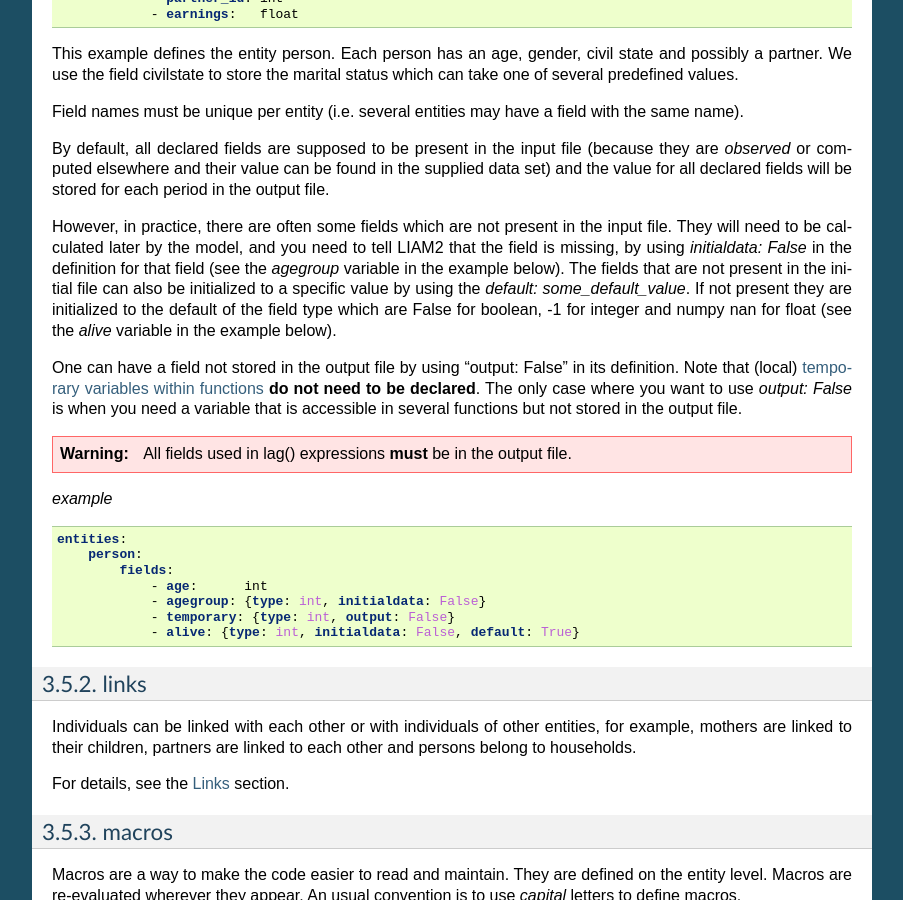
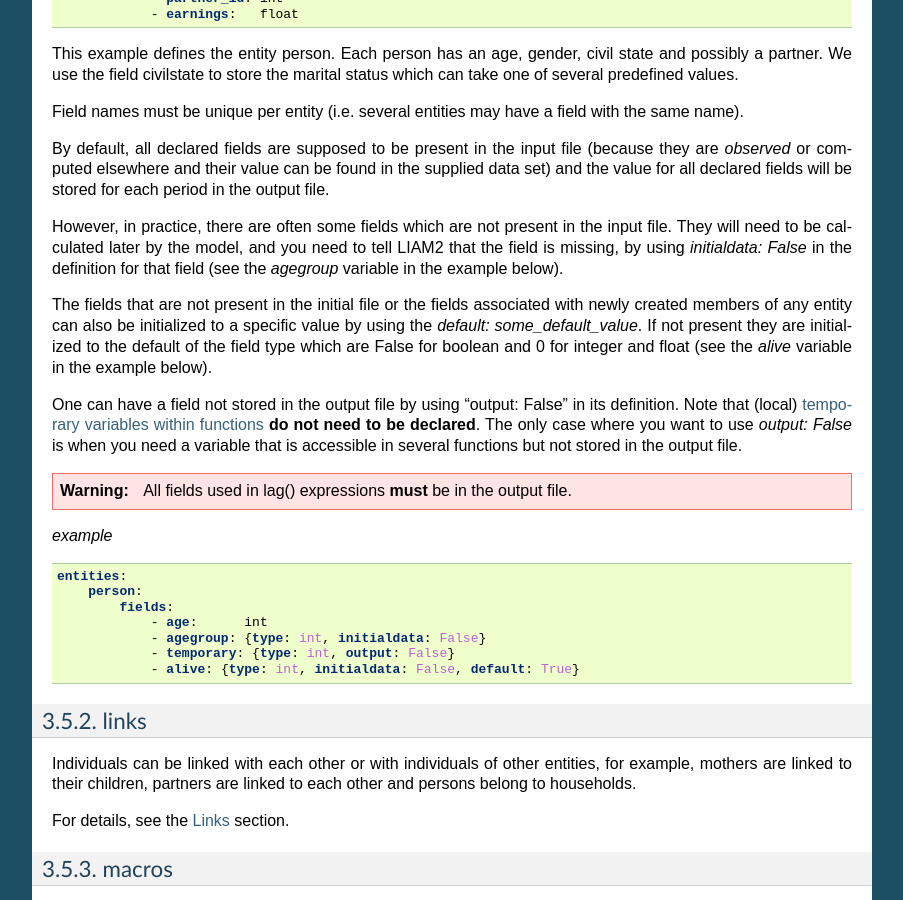
Before and after one commit to liam2/liam2, a Sphinx documentation site: the page built from doc/usersguide/source/model.rst, in a window 1280 px wide and 900 px high, scrolled down 3119 px. Shown: the whole window, without its empty margins (198-1101 px from the left). Built offline with Sphinx 7.4.7, drawn with Linux system fonts in a browser that asks for light colours.

Commit message:
Fix model.rst Move changes to versions_0_11.rst.inc

```diff
--- a/doc/usersguide/source/changes/version_0_10_5.rst.inc
+++ /dev/null
@@ -1,4 +0,0 @@
-New features
-------------
-
-* A default value can be assigned to fields that are not present in the initial data.
--- a/doc/usersguide/source/changes/version_0_11.rst.inc
+++ b/doc/usersguide/source/changes/version_0_11.rst.inc
@@ -1,5 +1,8 @@
 New features
 ------------
+
+* A default value can be assigned to fields that are not present
+ in the initial data (see the :ref:`miscellaneous section <model>` for details).
 
 * added a feature (see the :ref:`miscellaneous section <misc>` for details).
 
--- a/doc/usersguide/source/model.rst
+++ b/doc/usersguide/source/model.rst
@@ -219,10 +219,11 @@ However, in practice, there are often some fields which are not present in the
 input file. They will need to be calculated later by the model, and you need to
 tell LIAM2 that the field is missing, by using `initialdata: False` in the
 definition for that field (see the *agegroup* variable in the example below).
-The fields that are not present in the initial file can also be initialized to
-a specific value by using the `default: some_default_value`. If not present they
-are initialized to the default of the field type which are False for boolean,
--1 for integer and numpy nan for float (see the *alive* variable in the example below).
+
+The fields that are not present in the initial file or the fields associated with newly created members
+of any entity can also be initialized to a specific value by using the `default: some_default_value`.
+If not present they are initialized to the default of the field type which are False for boolean and
+0 for integer and float (see the *alive* variable in the example below).
 
 .. _fields_output:
 
```
